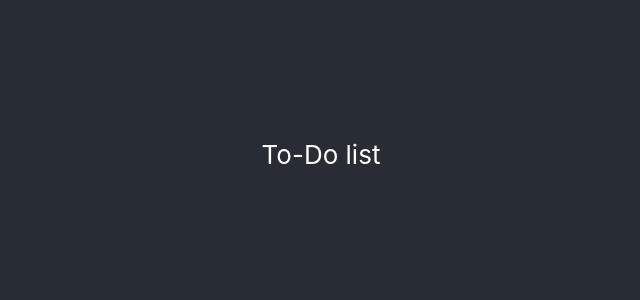
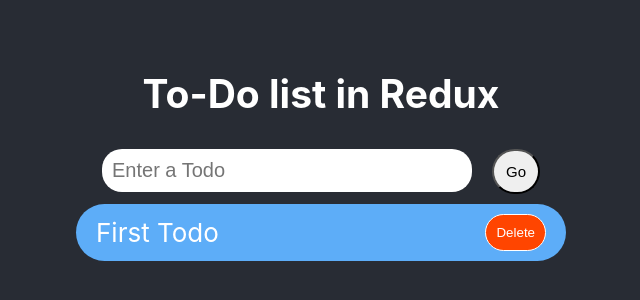
Before and after one commit to theplayer9/ToDo_Redux, a React (Create React App) app: page / in a window 1280 px wide. Shown: the part 246-546 px from the top of the page, without its empty margins (319-959 px from the left). Built offline with nearby package versions, Linux system fonts and the light colour scheme.

Commit message:
done with the styling

```diff
--- a/src/App.css
+++ b/src/App.css
@@ -12,3 +12,24 @@
     font-size: calc(10px + 2vmin);
     color: white;
 }
+
+.allTodos {
+    list-style: none;
+    margin: 0;
+    padding: 0;
+}
+
+.singleTodo {
+    border-radius: 50px;
+    margin: 10px 0;
+    background-color: #5dadf8;
+    padding: 10px 20px;
+    display: flex;
+    width: 450px;
+    align-items: center;
+}
+
+.todoText {
+    text-align: start;
+    flex: 1;
+}
--- a/src/App.js
+++ b/src/App.js
@@ -4,7 +4,42 @@ function App() {
   return (
     <div className="App">
       <header className="App-header">
-        To-Do list
+        <h2>To-Do list in Redux</h2>
+        <form>
+          <input
+           placeholder='Enter a Todo'
+           style={{
+            width: 350,
+            padding: 10,
+            borderRadius: 20,
+            border: 'none',
+            fontSize: 20,
+          }}
+          />
+          <button
+          type='submit'
+          style={{
+            padding: 12,
+            borderRadius: 25,
+            fontSize: 15,
+            marginLeft: 20,
+          }}
+          > Go</button>
+        </form>
+        <ul className='allTodos' >
+          <li className='singleTodo' >
+            <span className='todoText' >First Todo</span>
+            <button
+             style={{
+              borderRadius: 25,
+              padding: 10,
+              border: "1px solid white",
+              color: "white",
+              backgroundColor: "orangered",
+             }}
+            > Delete</button>
+          </li>
+        </ul>
       </header>
     </div>
   );
```
